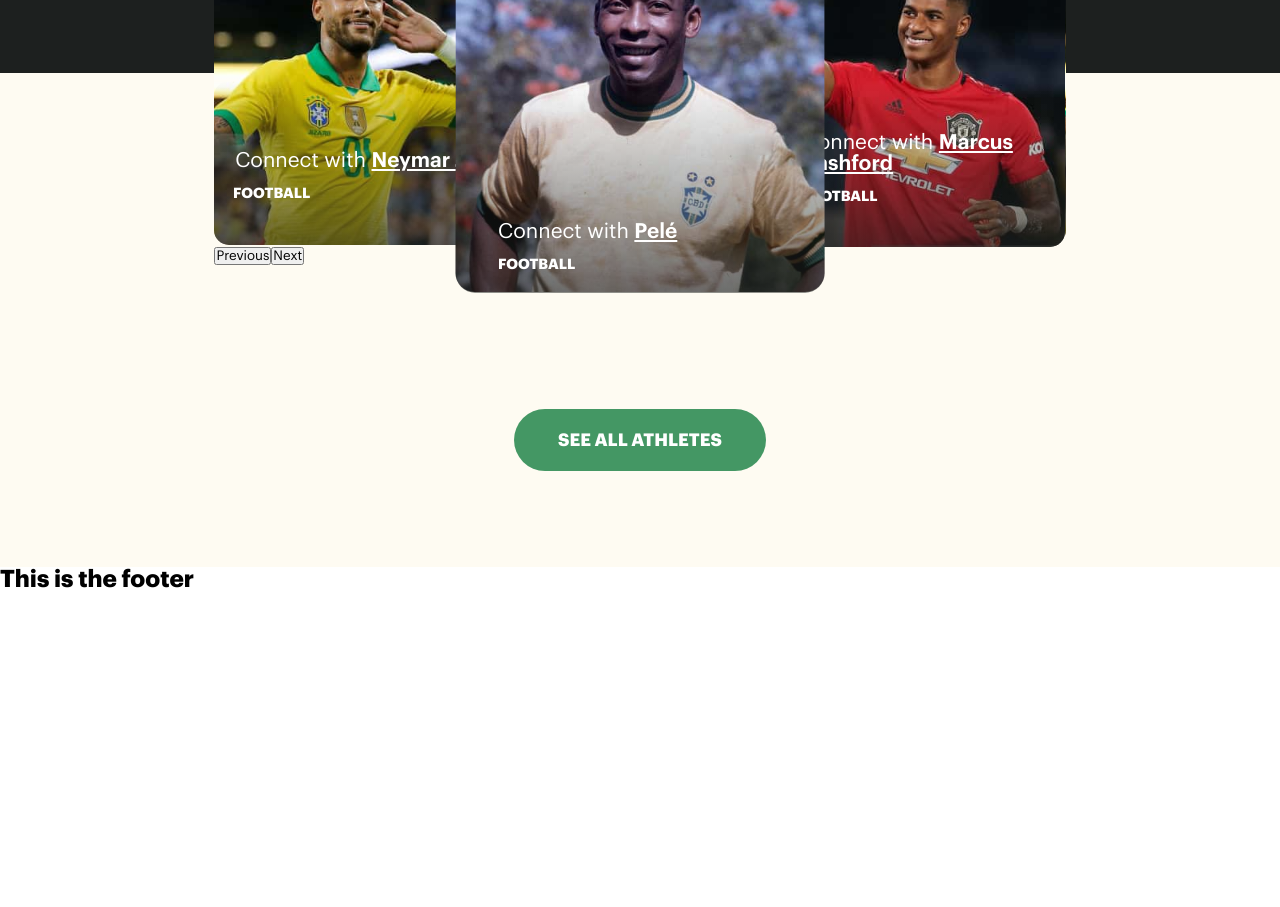
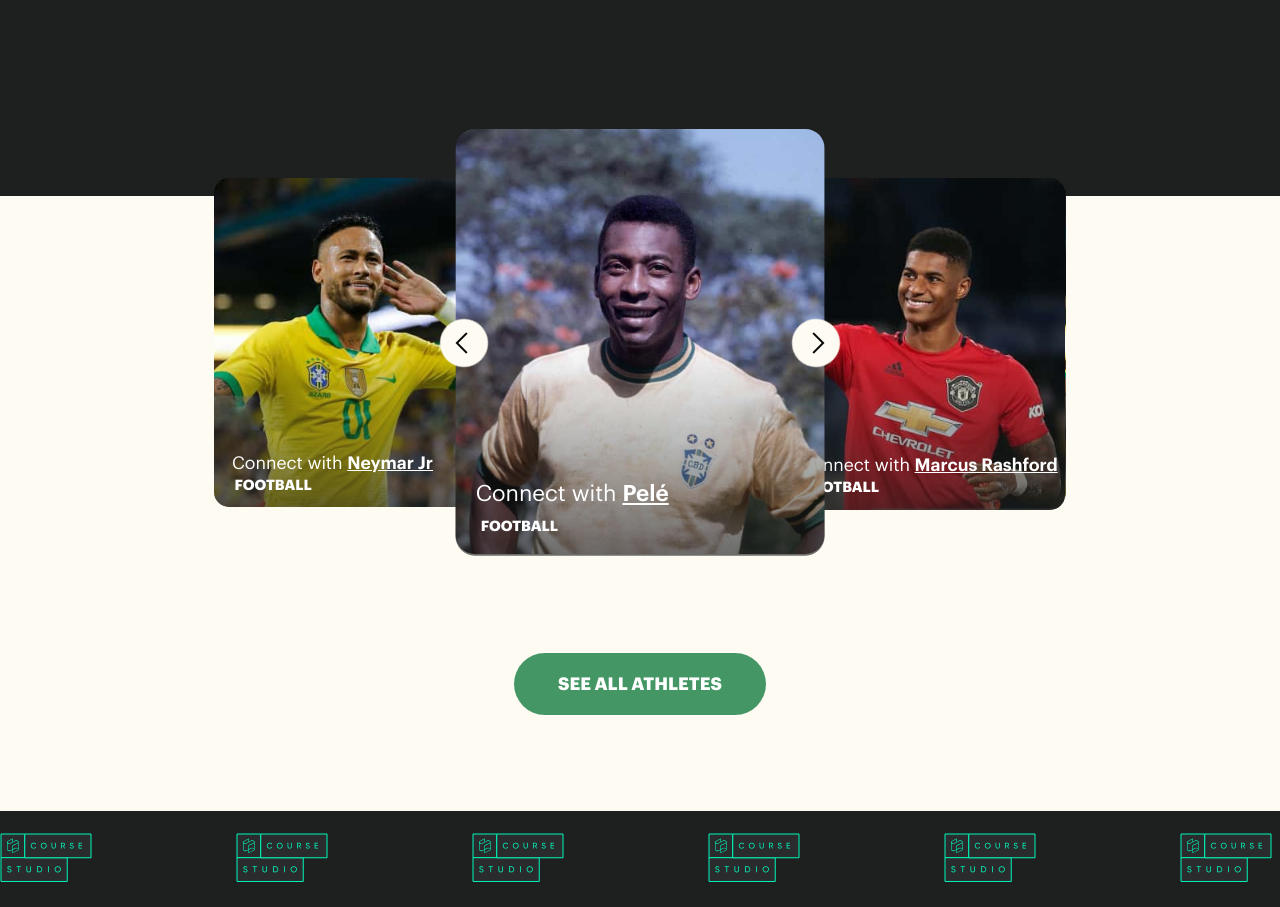
Before and after one commit to shawnrossouw/cs-assessment, a Next.js app: page / in a window 1280 px wide. Shown: the part 1220-2127 px from the top of the page. Before the commit the page ends 1811 px from the top, so only its background shows below. Built offline with nearby package versions, Linux system fonts and the light colour scheme.

Commit message:
progress updated

```diff
--- a/components/Athletes/index.js
+++ b/components/Athletes/index.js
@@ -69,8 +69,8 @@
               )}
             </SwiperSlide>
           ))}
-          <button ref={sliderPrev}>Previous</button>
-          <button ref={sliderNext}>Next</button>
+          <button className={style.prev} ref={sliderPrev}><div className={style.arrow}></div></button>
+          <button className={style.next} ref={sliderNext}><div className={style.arrow}></div></button>
         </Swiper>
       </div>
       <div className={style.listingBtn}>
--- a/components/Athletes/style.module.css
+++ b/components/Athletes/style.module.css
@@ -9,7 +9,7 @@
     bottom: 0;
     left: 0;
     width: 100%;
-    height: 40%;
+    height: 38%;
     background: var(--froth);
     @media (min-width: 640px) {
       height: 50%;
@@ -20,10 +20,18 @@
     color: white;
     font-weight: 600;
     font-size: 2.5em;
-    padding: 0 0 2em 0;
+    padding: 0 0 1em 0;
     width: 60%;
     margin: 0 auto;
     line-height: 40px;
+    @media (min-width: 768px) {
+      padding: 1em 0 2em 0;
+    }
+    @media (min-width: 1200px) {
+      width: 55%;
+      font-size: 4em;
+      line-height: 1.2;
+    }
   }
   .slides {
     width: 90%;
@@ -69,7 +77,15 @@
         color: white;
         font-weight: 500;
         transition: all .25s ease-in;
-        font-size: 1.3em;
+        font-size: 1.2em;
+        @media (min-width: 640px) {
+          font-size: 1em;
+          bottom: 2em;
+        }
+        @media (min-width: 768px) {
+          font-size: 1.1em;
+        }
+
         em {
           font-weight: 600;
           text-decoration: underline;
@@ -79,12 +95,15 @@
       span {
         position: absolute;
         bottom: 3em;
-        left: 1.3em;
+        left: 1.4em;
         color: white;
         font-weight: 700;
         transition: all .25s ease-in;
         font-size: .9em;
         text-transform: uppercase;
+        @media (min-width: 640px) {
+          bottom: 1em;
+        }
       }
     }
     .zoom {
@@ -100,12 +119,86 @@
         }
         p {
           bottom: 0em;
-          left: 0;
+          left: -1em;
         }
         span {
           bottom: -2em;
-          left: 0;
+          left: -1.2em;
         }
+      }
+      @media (min-width: 992px) {
+        p {
+          font-size: 1.4em;
+        }
+      }
+    }
+    .prev, .next {
+      background: var(--froth);
+      width: 35px;
+      height: 35px;
+      border-radius: 100%;
+      border: none;
+      display: flex;
+      justify-content: center;
+      align-items: center;
+      position: absolute;
+      top: 45%;
+      z-index: 1;
+      cursor: pointer;
+      transition: box-shadow .25s ease;
+      .arrow {
+        box-sizing: border-box;
+        height: 10px;
+        width: 10px;
+        border-style: solid;
+        border-color: #000;
+        border-width: 0px 2px 2px 0px;
+        margin: 0 4px 3px 0;
+      }
+      @media (min-width: 640px) {
+        width: 40px;
+        height: 40px;
+      .arrow {
+        height: 12px;
+        width: 12px;
+        }
+      }
+      @media (min-width: 768px) {
+        width: 48px;
+        height: 48px;
+      .arrow {
+        height: 15px;
+        width: 15px;
+        }
+      }
+      &:hover {
+        box-shadow: 0 0 10px 5px rgba(0,0,0,.3);
+      }
+    }
+    .prev {
+      transform: rotate(135deg);
+      left: 1em;
+      @media (min-width: 640px) {
+        left: 25%;
+      }
+      @media (min-width: 992px) {
+        left: 25.5%;
+      }
+      @media (min-width: 1200px) {
+        left: 26.5%;
+      }
+    }
+    .next {
+      transform: rotate(-45deg);
+      right: 1em;
+      @media (min-width: 640px) {
+        right: 25%;
+      }
+      @media (min-width: 992px) {
+        right: 25.5%;
+      }
+      @media (min-width: 1200px) {
+        right: 26.5%;
       }
     }
   }
@@ -125,7 +218,11 @@
       height: 3.5em;
       border: none;
       text-transform: uppercase;
+      cursor: pointer;
+      transition: background .25s ease;
+      &:hover {
+        background: var(--dusk);
+      }
     }
   }
-
 }
--- a/components/Footer/index.js
+++ b/components/Footer/index.js
@@ -1,7 +1,23 @@
+import style from './style.module.css'
+import Logo from '../Logo'
+
 const Footer = () => {
   return (
-    <footer>
-      <h2>This is the footer</h2>
+    <footer className={style.footer}>
+      <div className={style.track}>
+        <span><Logo /></span>
+        <span><Logo /></span>
+        <span><Logo /></span>
+        <span><Logo /></span>
+        <span><Logo /></span>
+        <span><Logo /></span>
+        <span><Logo /></span>
+        <span><Logo /></span>
+        <span><Logo /></span>
+        <span><Logo /></span>
+        <span><Logo /></span>
+        <span><Logo /></span>
+      </div>
     </footer>
   )
 }
--- /dev/null
+++ b/components/Footer/style.module.css
@@ -0,0 +1,21 @@
+.footer {
+  background: var(--dusk);
+  padding: 3em 0;
+  overflow: hidden;
+  position: relative;
+  width: 100%;
+  .track {
+    display: flex;
+    justify-content: space-evenly;
+    align-items: center;
+    position: absolute;
+    top: 50%;
+    transform: translateY(-50%);
+    left: 0;
+    width: 100%;
+    height: 100%;
+    span {
+      margin: 0 9em 0 0;
+    }
+  }
+}
--- a/components/ScrollButton/style.module.css
+++ b/components/ScrollButton/style.module.css
@@ -48,6 +48,6 @@
   @media (min-width: 992px) {
     width: 40px;
     height: 40px;
-  }
+    }
   }
 }
```
